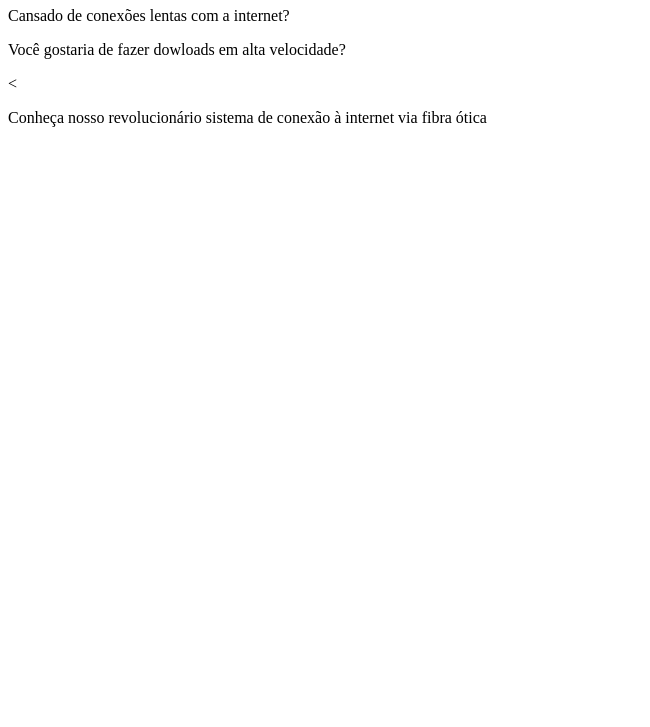
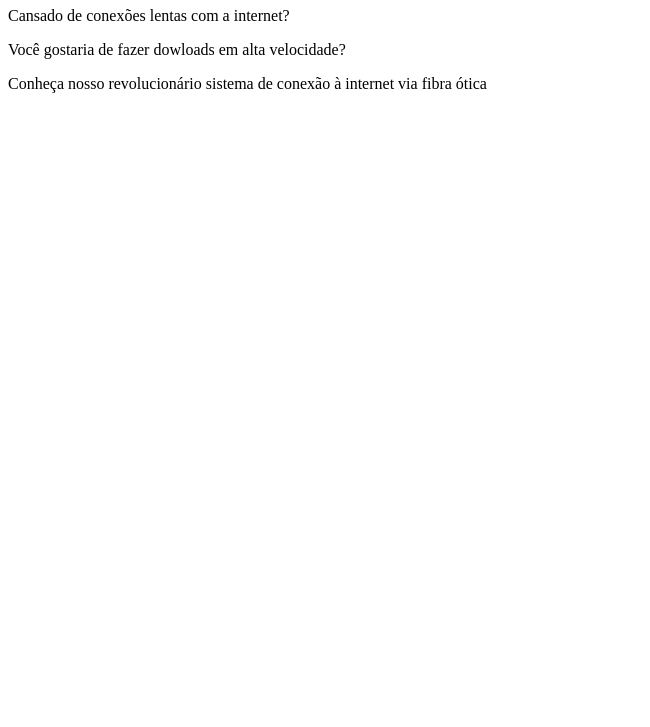
Before and after one commit to Rafaelnascimento85/HTML_PrimeiroProjeto, a website: page public_html/index.html in a window 1280 px wide. Shown: the part 73-800 px from the top of the page, without its empty margins (0-650 px from the left). Drawn offline with Linux system fonts and the light colour scheme.

Commit message:
Correção do <

```diff
--- a/public_html/index.html
+++ b/public_html/index.html
@@ -14,6 +14,6 @@ Click nbfs://nbhost/SystemFileSystem/Templates/Other/html.html to edit this temp
 
         <p>Cansado de conexões lentas com a internet?</p>
         <p>Você gostaria de fazer dowloads em alta velocidade?</p>
-        <<p>Conheça nosso revolucionário sistema de conexão à internet via fibra ótica</p>
+        <p>Conheça nosso revolucionário sistema de conexão à internet via fibra ótica</p>
     </body>
 </html>
```
